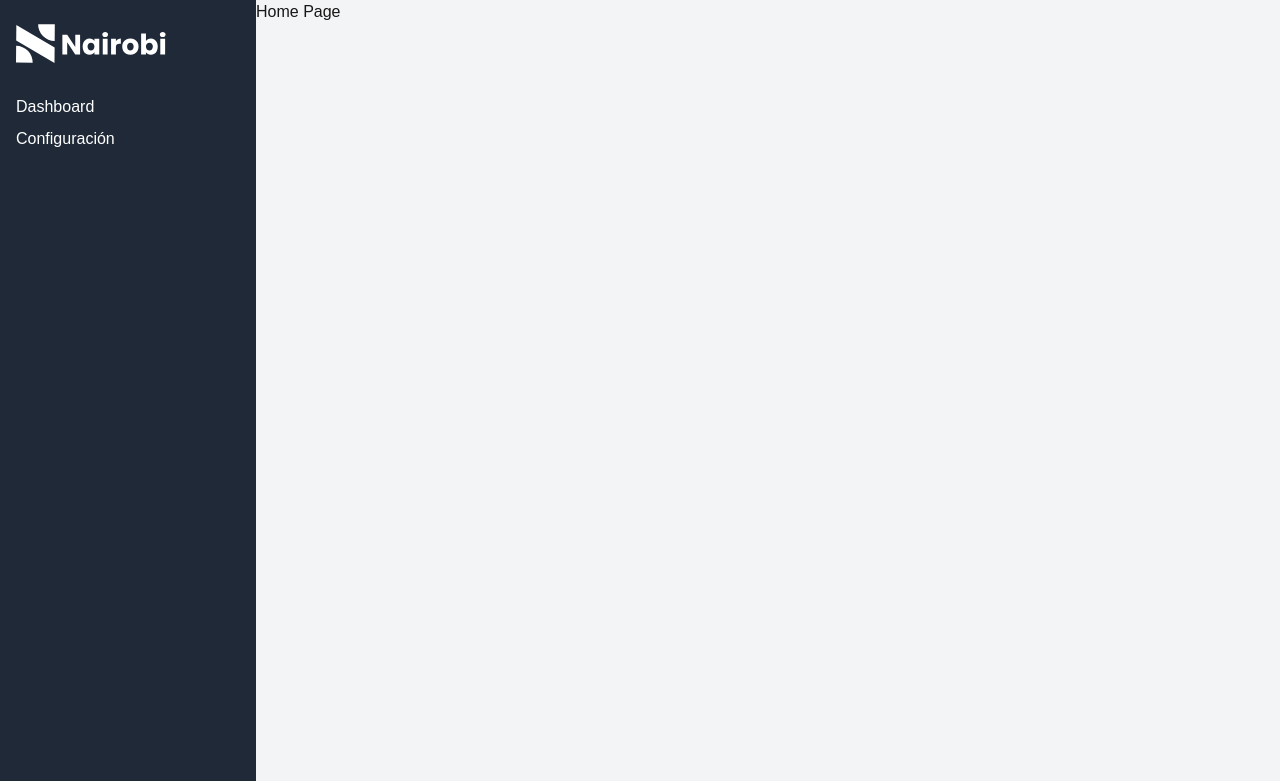
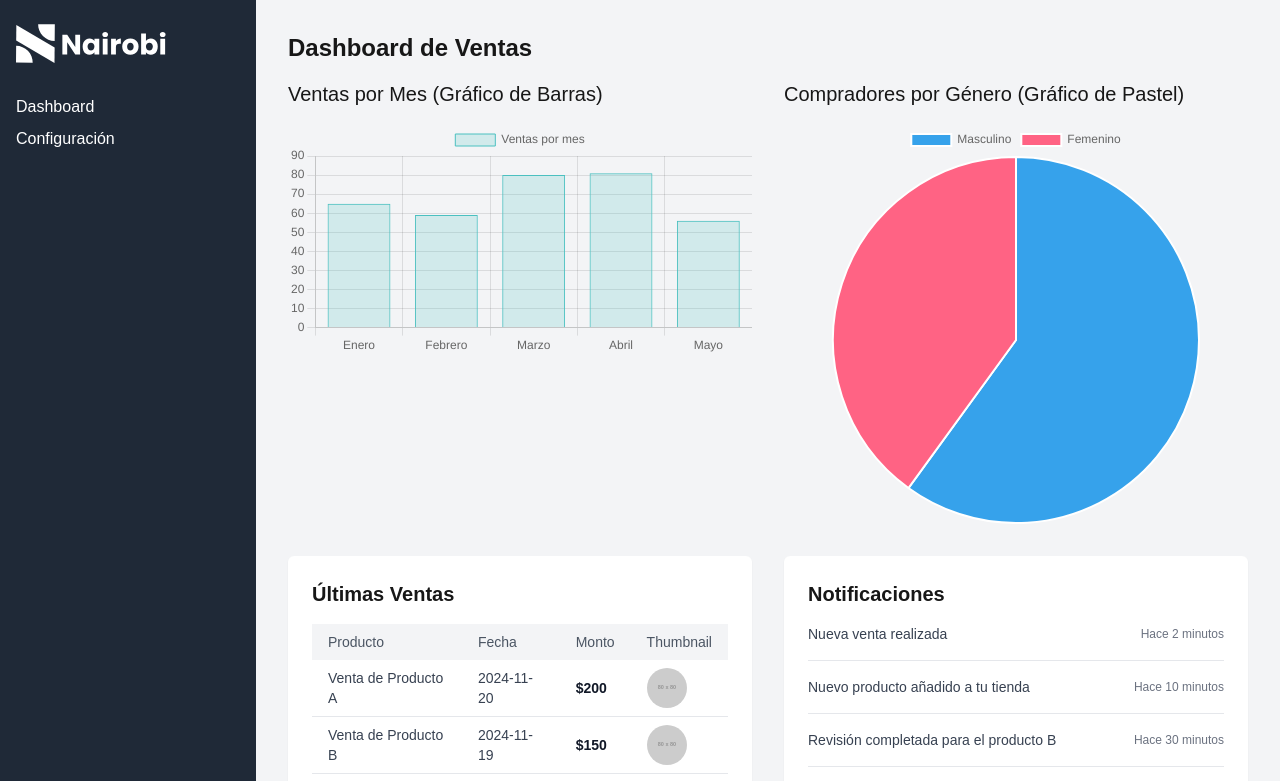
Before and after one commit to hzdelgado/dashboard-graphql, a Next.js app: page /dashboard/home in a window 1280 px wide. Shown: the top 781 px of the page. Built offline with nearby package versions, Linux system fonts and the light colour scheme.

Commit message:
dashboard view updated with chart data, with notifications and sales listed

```diff
--- a/app/dashboard/home/page.tsx
+++ b/app/dashboard/home/page.tsx
@@ -1,6 +1,84 @@
+"use client"
+import BarChart from '@/components/charts/BarChart';
+import PieChart from '@/components/charts/PieChart';
+import SalesList from '@/components/dashboard/SalesList';
+import NotificationList from '@/components/dashboard/NotificationList';
 
-export default function Home() {
+// Datos estáticos para el listado de ventas
+const staticSalesData = [
+  { id: 1, title: 'Venta de Producto A', amount: 200, date: '2024-11-20', thumbnail: 'https://via.placeholder.com/80' },
+  { id: 2, title: 'Venta de Producto B', amount: 150, date: '2024-11-19', thumbnail: 'https://via.placeholder.com/80' },
+  { id: 3, title: 'Venta de Producto C', amount: 300, date: '2024-11-18', thumbnail: 'https://via.placeholder.com/80' },
+  { id: 4, title: 'Venta de Producto D', amount: 120, date: '2024-11-17', thumbnail: 'https://via.placeholder.com/80' },
+  { id: 5, title: 'Venta de Producto E', amount: 250, date: '2024-11-16', thumbnail: 'https://via.placeholder.com/80' },
+];
+
+const staticNotifications = [
+  { id: 1, message: 'Nueva venta realizada', time: 'Hace 2 minutos' },
+  { id: 2, message: 'Nuevo producto añadido a tu tienda', time: 'Hace 10 minutos' },
+  { id: 3, message: 'Revisión completada para el producto B', time: 'Hace 30 minutos' },
+  { id: 4, message: 'Stock de Producto A casi agotado', time: 'Hace 1 hora' },
+  { id: 5, message: 'Nuevo comentario en Producto C', time: 'Hace 2 horas' },
+];
+
+const Home = () => {
+
+  const barChartData = {
+    labels: ['Enero', 'Febrero', 'Marzo', 'Abril', 'Mayo'],
+    datasets: [
+      {
+        label: 'Ventas por mes',
+        data: [65, 59, 80, 81, 56],
+        backgroundColor: 'rgba(75, 192, 192, 0.2)',
+        borderColor: 'rgba(75, 192, 192, 1)',
+        borderWidth: 1,
+      },
+    ],
+  };
+
+  const pieChartData = {
+    labels: ['Masculino', 'Femenino'],
+    datasets: [
+      {
+        label: 'Porcentaje de Compradores por Género',
+        data: [60, 40],
+        backgroundColor: ['#36A2EB', '#FF6384'],
+        hoverBackgroundColor: ['#36A2EB', '#FF6384'],
+      },
+    ],
+  };
+
   return (
-      <div>Home Page</div>
+    <div className="p-8">
+      <h1 className="text-2xl font-bold mb-4">Dashboard de Ventas</h1>
+
+      <div className="grid grid-cols-2 gap-8">
+        <div className="col-span-1">
+          <h2 className="text-xl mb-4">Ventas por Mes (Gráfico de Barras)</h2>
+          <div className="w-full" style={{ maxWidth: '600px', margin: '0 auto' }}>
+            <BarChart data={barChartData} options={{ responsive: true }} />
+          </div>
+        </div>
+
+        <div className="col-span-1">
+          <h2 className="text-xl mb-4">Compradores por Género (Gráfico de Pastel)</h2>
+          <div className="w-full" style={{ maxWidth: '400px', margin: '0 auto' }}>
+            <PieChart data={pieChartData} options={{ responsive: true }} />
+          </div>
+        </div>
+      </div>
+
+      <div className="grid grid-cols-2 gap-8">
+        <div className="col-span-1">
+          <SalesList salesData={staticSalesData} />
+        </div>
+
+        <div className="col-span-1">
+          <NotificationList notifications={staticNotifications} />
+        </div>
+      </div>
+    </div>
   );
-}
+};
+
+export default Home;
--- /dev/null
+++ b/components/charts/BarChart.tsx
@@ -0,0 +1,15 @@
+import { Chart as ChartJS, Title, Tooltip, Legend, BarElement, CategoryScale, LinearScale } from 'chart.js';
+import { Bar } from 'react-chartjs-2';
+
+ChartJS.register(Title, Tooltip, Legend, BarElement, CategoryScale, LinearScale);
+
+interface BarChartProps {
+  data: any;
+  options: any;
+}
+
+const BarChart: React.FC<BarChartProps> = ({ data, options }) => {
+  return <Bar data={data} options={options} />;
+};
+
+export default BarChart;
--- /dev/null
+++ b/components/charts/PieChart.tsx
@@ -0,0 +1,15 @@
+import { Chart as ChartJS, Title, Tooltip, Legend, ArcElement, CategoryScale, LinearScale } from 'chart.js';
+import { Pie } from 'react-chartjs-2';
+
+ChartJS.register(Title, Tooltip, Legend, ArcElement, CategoryScale, LinearScale);
+
+interface PieChartProps {
+  data: any;
+  options: any;
+}
+
+const PieChart: React.FC<PieChartProps> = ({ data, options }) => {
+  return <Pie data={data} options={options} />;
+};
+
+export default PieChart;
--- /dev/null
+++ b/components/dashboard/NotificationList.tsx
@@ -0,0 +1,32 @@
+import React from 'react';
+
+type NotificationData = {
+  id: number;
+  message: string;
+  time: string;
+};
+
+interface NotificationListProps {
+  notifications: NotificationData[];
+}
+
+const NotificationList: React.FC<NotificationListProps> = ({ notifications }) => {
+  return (
+    <div className="mt-8 bg-white shadow-sm rounded-md p-6">
+      <h2 className="text-xl font-semibold mb-4">Notificaciones</h2>
+      <div className="space-y-4">
+        {notifications.map((notif) => (
+          <div
+            key={notif.id}
+            className="flex items-center space-x-4 border-b pb-4 hover:bg-gray-50 cursor-pointer"
+          >
+            <div className="flex-1 text-sm text-gray-700">{notif.message}</div>
+            <div className="text-xs text-gray-500">{notif.time}</div>
+          </div>
+        ))}
+      </div>
+    </div>
+  );
+};
+
+export default NotificationList;
--- /dev/null
+++ b/components/dashboard/SalesList.tsx
@@ -0,0 +1,49 @@
+import React from 'react';
+
+type SalesData = {
+  id: number;
+  title: string;
+  amount: number;
+  date: string;
+  thumbnail: string;
+};
+
+interface SalesListProps {
+  salesData: SalesData[];
+}
+
+const SalesList: React.FC<SalesListProps> = ({ salesData }) => {
+  return (
+    <div className="mt-8 bg-white shadow-sm rounded-md p-6">
+      <h2 className="text-xl font-semibold mb-4">Últimas Ventas</h2>
+      <table className="min-w-full table-auto">
+        <thead className="bg-gray-100">
+          <tr>
+            <th className="px-4 py-2 text-left text-sm font-medium text-gray-600">Producto</th>
+            <th className="px-4 py-2 text-left text-sm font-medium text-gray-600">Fecha</th>
+            <th className="px-4 py-2 text-left text-sm font-medium text-gray-600">Monto</th>
+            <th className="px-4 py-2 text-left text-sm font-medium text-gray-600">Thumbnail</th>
+          </tr>
+        </thead>
+        <tbody>
+          {salesData.map((item) => (
+            <tr key={item.id} className="border-b hover:bg-gray-50">
+              <td className="px-4 py-2 text-sm text-gray-700">{item.title}</td>
+              <td className="px-4 py-2 text-sm text-gray-700">{item.date}</td>
+              <td className="px-4 py-2 text-sm font-semibold text-gray-900">${item.amount}</td>
+              <td className="px-4 py-2">
+                <img
+                  src={item.thumbnail}
+                  alt={item.title}
+                  className="w-10 h-10 object-cover rounded-full"
+                />
+              </td>
+            </tr>
+          ))}
+        </tbody>
+      </table>
+    </div>
+  );
+};
+
+export default SalesList;
```
Also changed, not shown: package.json (+6 -2 lines), 1 other file (tests, documents, lock files or other folders).
